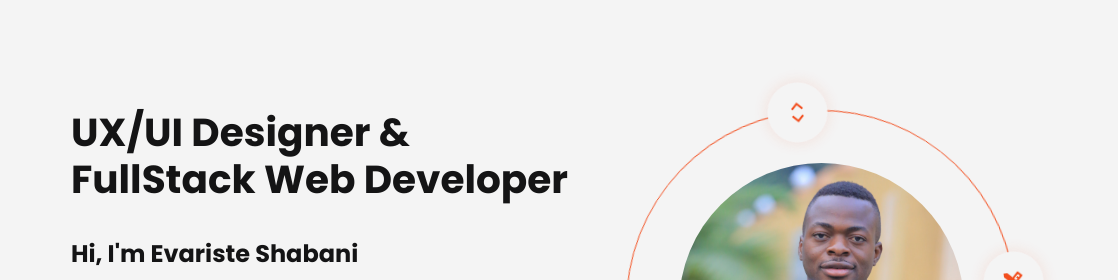
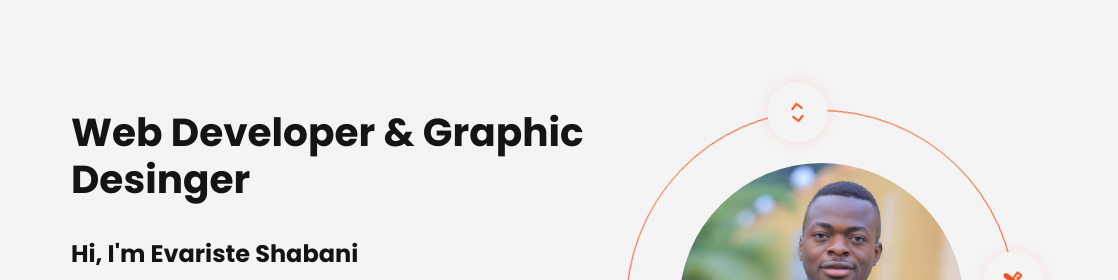
Before and after one commit to Evariste23/portfolio.github.io, a plain HTML site: page index.html in a window 1280 px wide. Shown: the part 115-395 px from the top of the page, 162-1280 px from the left. Drawn offline with nearby package versions, Linux system fonts and the light colour scheme; files whose address does not match are found by name; a web font is replaced by a local one.

Commit message:
Update index.html

```diff
--- a/index.html
+++ b/index.html
@@ -45,7 +45,7 @@
                 <a href="https://linkedin.com" target="_blank"><i class="uil uil-linkedin"></i></a>
             </div>
             <div class="info">
-                 <h1>UX/UI Designer & FullStack Web Developer</h1>
+                 <h1>Web Developer & Graphic Desinger</h1>
                 <h3>Hi, I'm Evariste Shabani</h3>
                 <p>I am Ui/Ux designer with 2 year of experience, I love being a developper and collaborate with people in needed.
                     to change their business.
```
